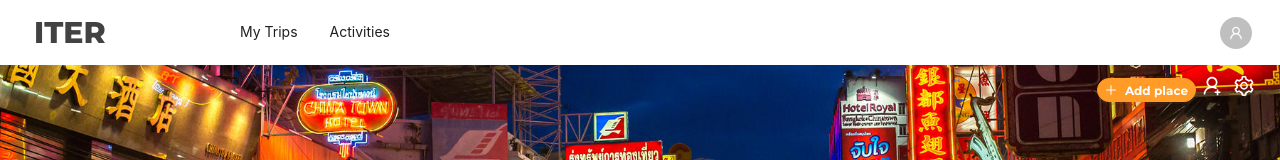
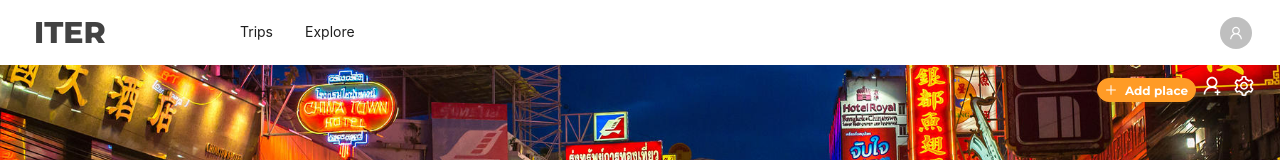
Before and after one commit to pploythehuman/iter-frontend, a React (Create React App) app: page /itinerary/1 in a window 1280 px wide. Shown: the top 160 px of the page. Built offline with nearby package versions, Linux system fonts and the light colour scheme; no server answers.

Commit message:
change css

```diff
--- a/src/components/LeftMenu.tsx
+++ b/src/components/LeftMenu.tsx
@@ -14,9 +14,9 @@
   }
   return (
     <Menu mode={mode} onClick={handleMenuClick}>
-      <Menu.Item key="my-trips">My Trips</Menu.Item>
-      {/* <Menu.Item key="explore">Explore</Menu.Item> */}
-      <Menu.Item key="activities">Activities</Menu.Item>
+      <Menu.Item key="my-trips">Trips</Menu.Item>
+      <Menu.Item key="explore">Explore</Menu.Item>
+      {/* <Menu.Item key="activities">Activities</Menu.Item> */}
       {/* <Menu.Item key="activities">Activities</Menu.Item>
       <Menu.Item key="hotels">Hotels</Menu.Item>
       <Menu.Item key="restaurants">Restaurants</Menu.Item>
--- a/src/components/itinerary/ItineraryDateTab.tsx
+++ b/src/components/itinerary/ItineraryDateTab.tsx
@@ -84,18 +84,18 @@
     // getItem('Option 2', '2', <DesktopOutlined />),
     // getItem('Option 3', '3', <ContainerOutlined />),
 
-    getItem('Accomondation', 'sub1', <HomeOutlined />, [
-      getItem('Option 5', '5'),
-      getItem('Option 6', '6'),
-      getItem('Option 7', '7'),
-      getItem('Option 8', '8'),
-    ]),
-    getItem('Restaurant', 'sub1', <CoffeeOutlined />, [
-      getItem('Option 5', '5'),
-      getItem('Option 6', '6'),
-      getItem('Option 7', '7'),
-      getItem('Option 8', '8'),
-    ]),
+    // getItem('Accomondation', 'sub1', <HomeOutlined />, [
+    //   getItem('Option 5', '5'),
+    //   getItem('Option 6', '6'),
+    //   getItem('Option 7', '7'),
+    //   getItem('Option 8', '8'),
+    // ]),
+    // getItem('Restaurant', 'sub1', <CoffeeOutlined />, [
+    //   getItem('Option 5', '5'),
+    //   getItem('Option 6', '6'),
+    //   getItem('Option 7', '7'),
+    //   getItem('Option 8', '8'),
+    // ]),
 
     // getItem('Navigation Two', 'sub2', <AppstoreOutlined />, [
     //   getItem('Option 9', '9'),
```
